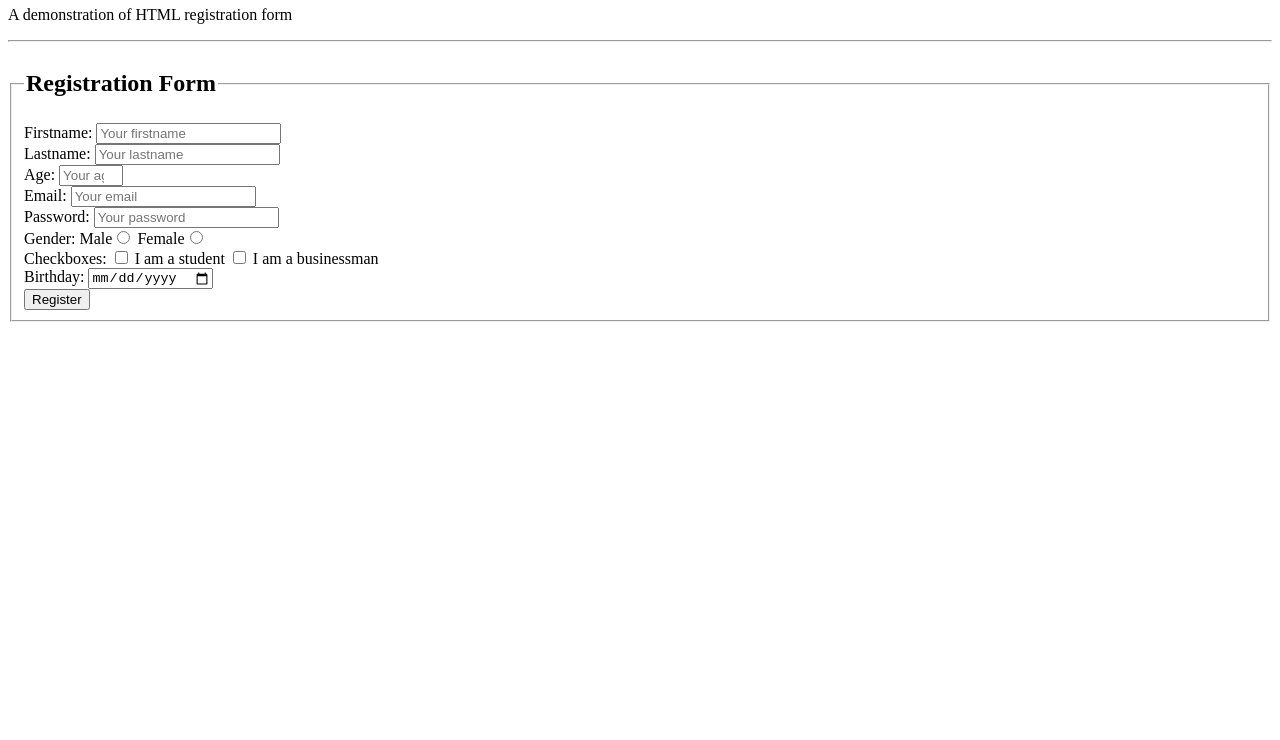
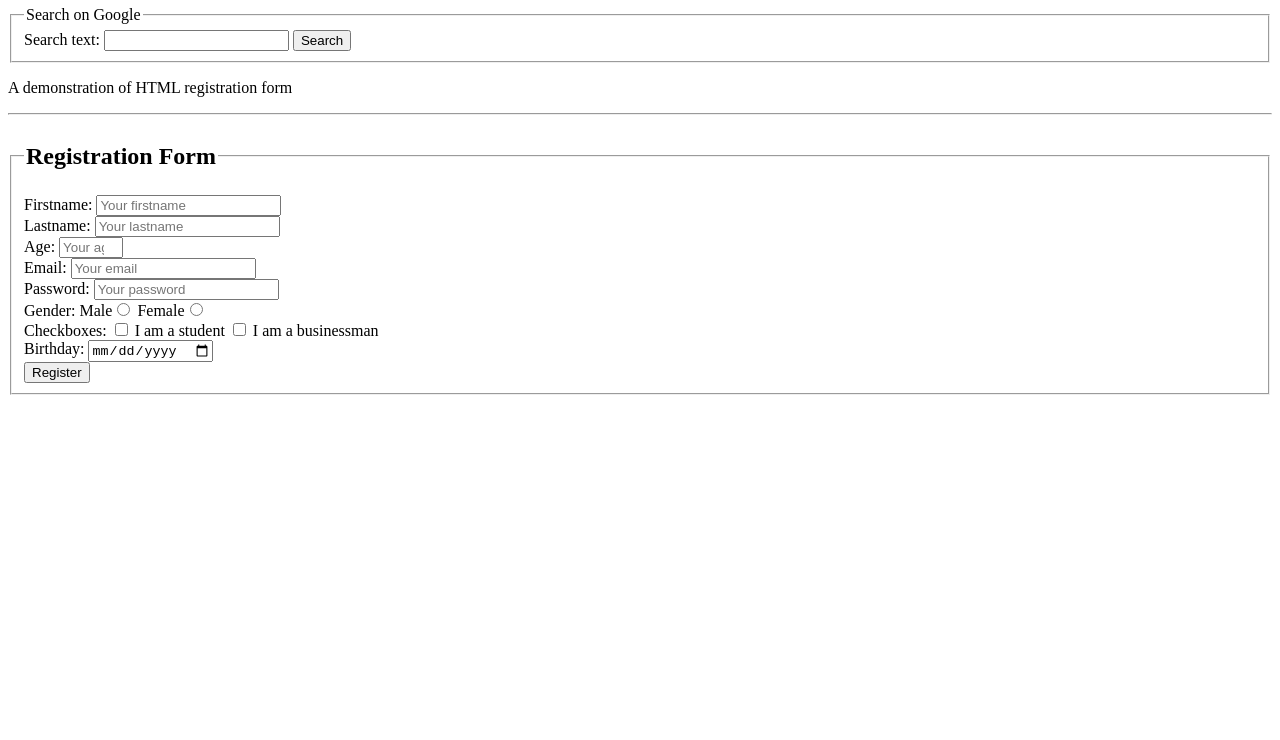
Before and after one commit to vakho10/it-programming, a plain HTML site: page html-forms/index.html in a window 1280 px wide. Shown: the part 60-800 px from the top of the page. Drawn offline with Linux system fonts and the light colour scheme.

Commit message:
Add google search form

```diff
--- a/html-forms/index.html
+++ b/html-forms/index.html
@@ -6,6 +6,14 @@
 
 <body>
     <h1>HTML Forms</h1>
+    <form action="https://www.google.com/search" method="get">
+        <fieldset>
+            <legend>Search on Google</legend>
+            <label for="search-text">Search text: </label>
+            <input type="text" name="q">
+            <input type="submit" value="Search">
+        </fieldset>
+    </form>
     <p>A demonstration of HTML registration form</p>
     <hr>
     <form action="some-action.html" method="post">
```
